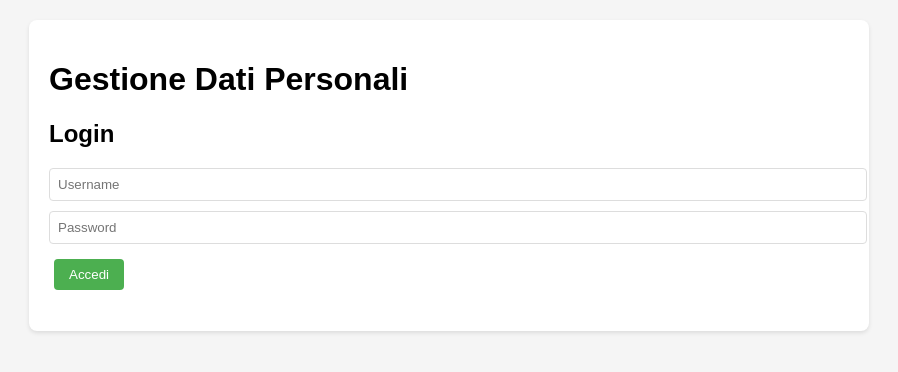
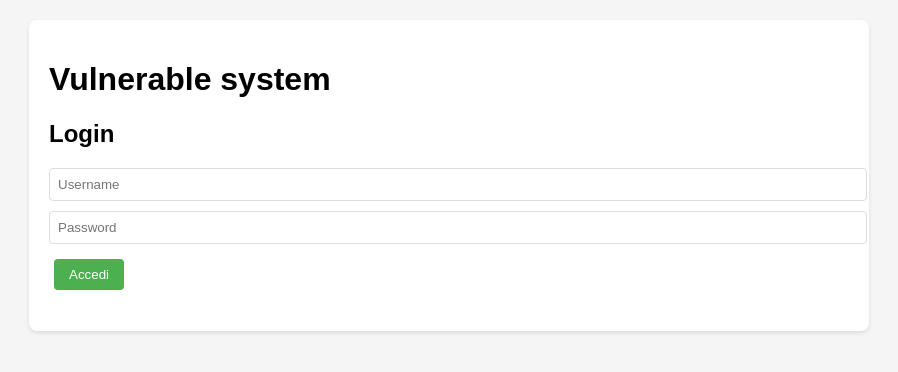
Before and after one commit to ZGr3Y/Broken-Access-Control, a website: page Vulnerable_system/public/index.html in a window 1280 px wide. Shown: the whole page, without its empty margins (191-1089 px from the left). Drawn offline with Linux system fonts and the light colour scheme.

Commit message:
Update index.html

```diff
--- a/Vulnerable_system/public/index.html
+++ b/Vulnerable_system/public/index.html
@@ -8,7 +8,7 @@
 </head>
 <body>
     <div class="container">
-        <h1>Gestione Dati Personali</h1>
+        <h1>Vulnerable system</h1>
 
         <div id="login">
             <h2>Login</h2>
```
